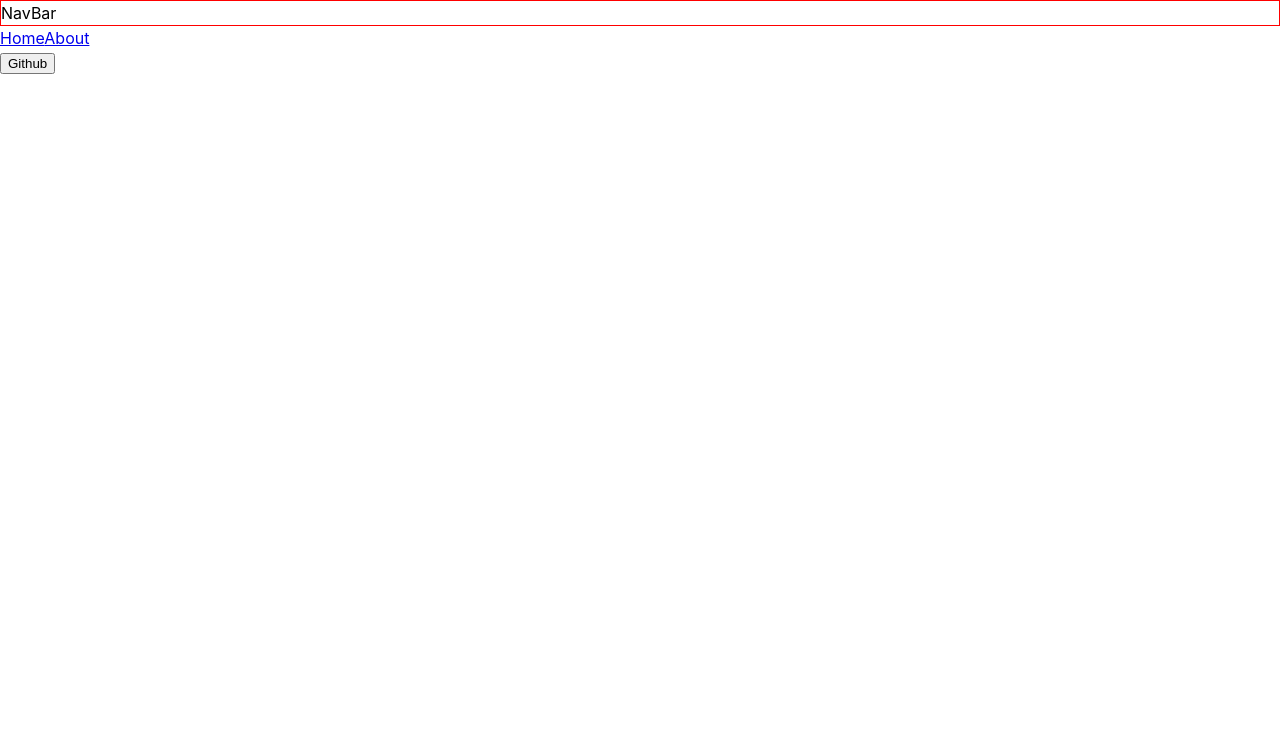
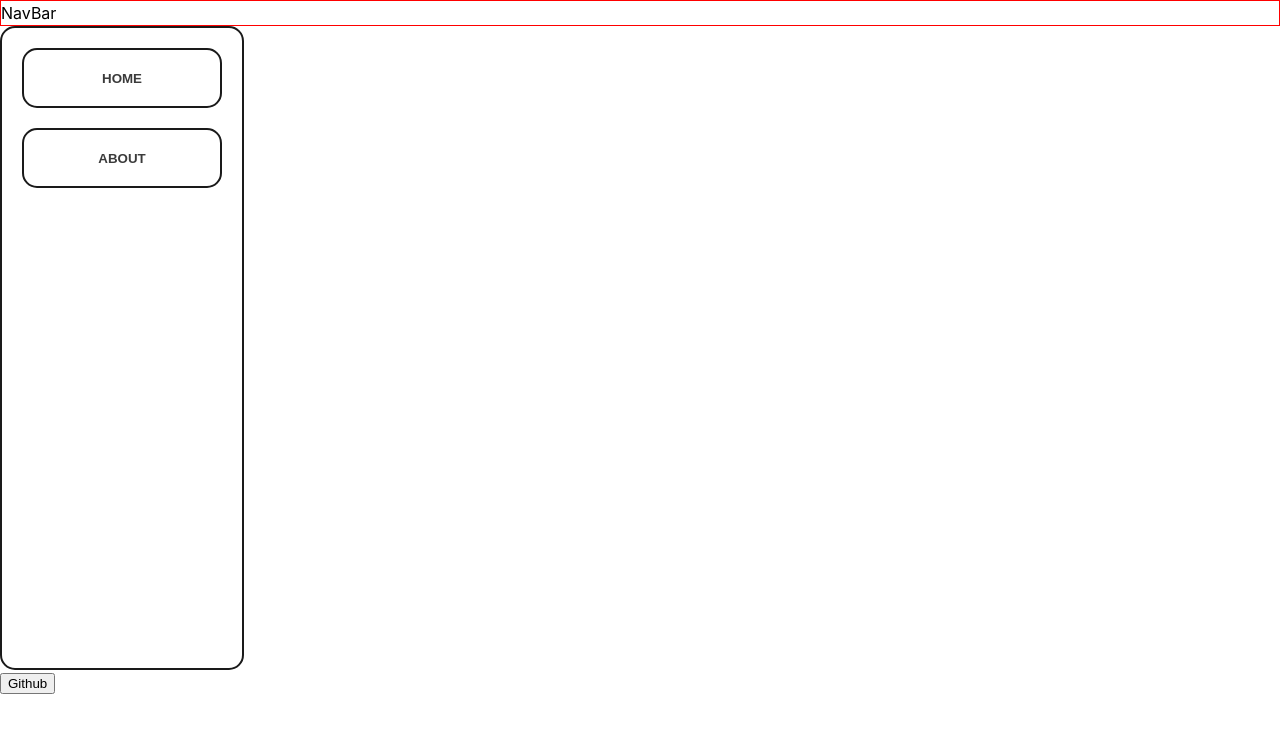
Before and after one commit to Samaralimads/Rental-Mini-Project, a React (Vite) app in the folder rental-app/: page / in a window 1280 px wide. Shown: the top 732 px of the page. Built offline with nearby package versions, Linux system fonts and the light colour scheme.

Commit message:
basic css styling

```diff
--- a/rental-app/src/components/SideBar.jsx
+++ b/rental-app/src/components/SideBar.jsx
@@ -4,8 +4,12 @@ import "./Sidebar.css";
 function Sidebar() {
   return (
     <div className="sidebar">
-      <a href="/">Home</a>
-      <a href="/about">About</a>
+      <a href="/">
+        <button>HOME</button>
+      </a>
+      <a href="/about">
+        <button>ABOUT</button>
+      </a>
     </div>
   );
 }
--- a/rental-app/src/components/Sidebar.css
+++ b/rental-app/src/components/Sidebar.css
@@ -0,0 +1,50 @@
+.sidebar {
+  width: 200px;
+  height: 600px;
+  padding: 20px;
+  border: 2px solid #1a1a1a;
+  border-radius: 15px;
+}
+
+.sidebar button {
+  appearance: none;
+  background-color: transparent;
+  border: 2px solid #1a1a1a;
+  border-radius: 15px;
+  box-sizing: border-box;
+  color: #3b3b3b;
+  cursor: pointer;
+  display: inline-block;
+  font-weight: 600;
+  line-height: normal;
+  margin: 0;
+  min-height: 60px;
+  min-width: 0;
+  outline: none;
+  padding: 16px 24px;
+  text-align: center;
+  text-decoration: none;
+  transition: all 300ms cubic-bezier(0.23, 1, 0.32, 1);
+  user-select: none;
+  -webkit-user-select: none;
+  touch-action: manipulation;
+  width: 100%;
+  will-change: transform;
+  margin-bottom: 20px;
+}
+
+.sidebar button:disabled {
+  pointer-events: none;
+}
+
+.sidebar button:hover {
+  color: #fff;
+  background-color: #1a1a1a;
+  box-shadow: rgba(0, 0, 0, 0.25) 0 8px 15px;
+  transform: translateY(-2px);
+}
+
+.sidebar button:active {
+  box-shadow: none;
+  transform: translateY(0);
+}
```
